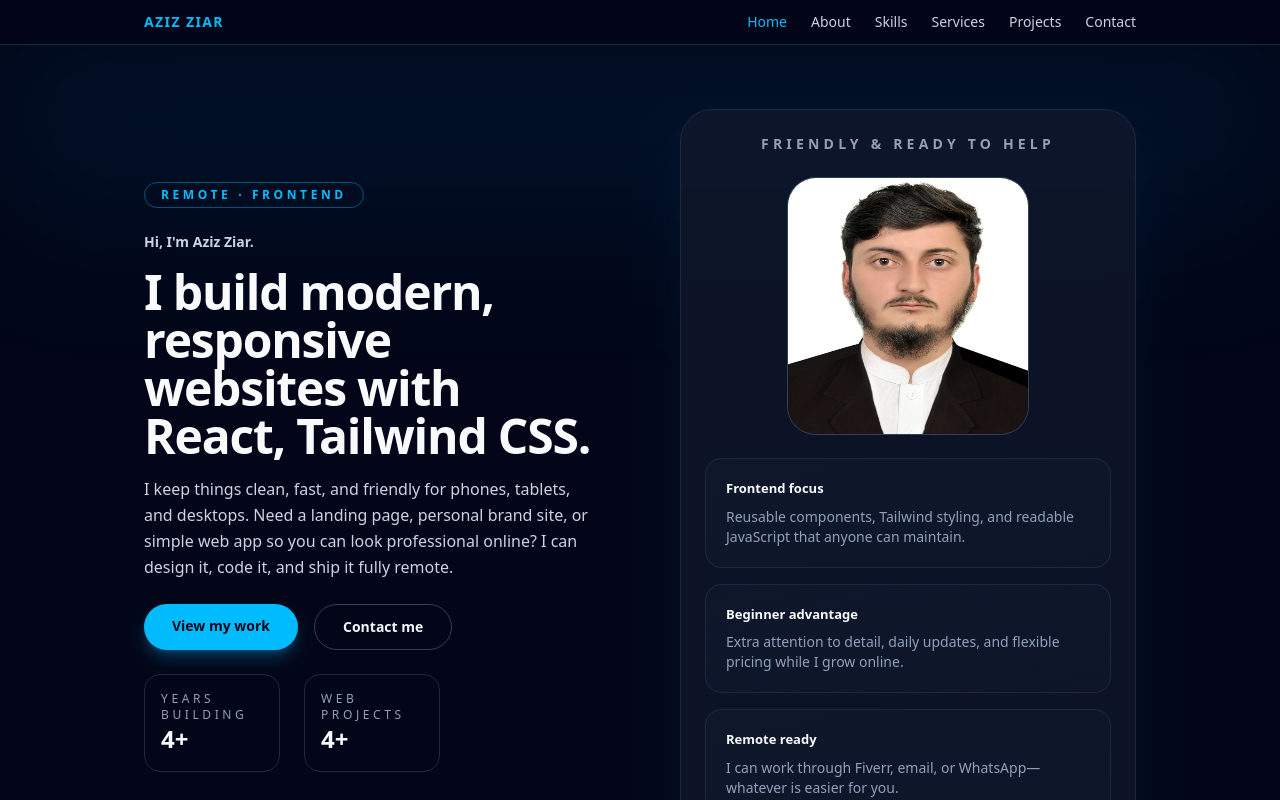
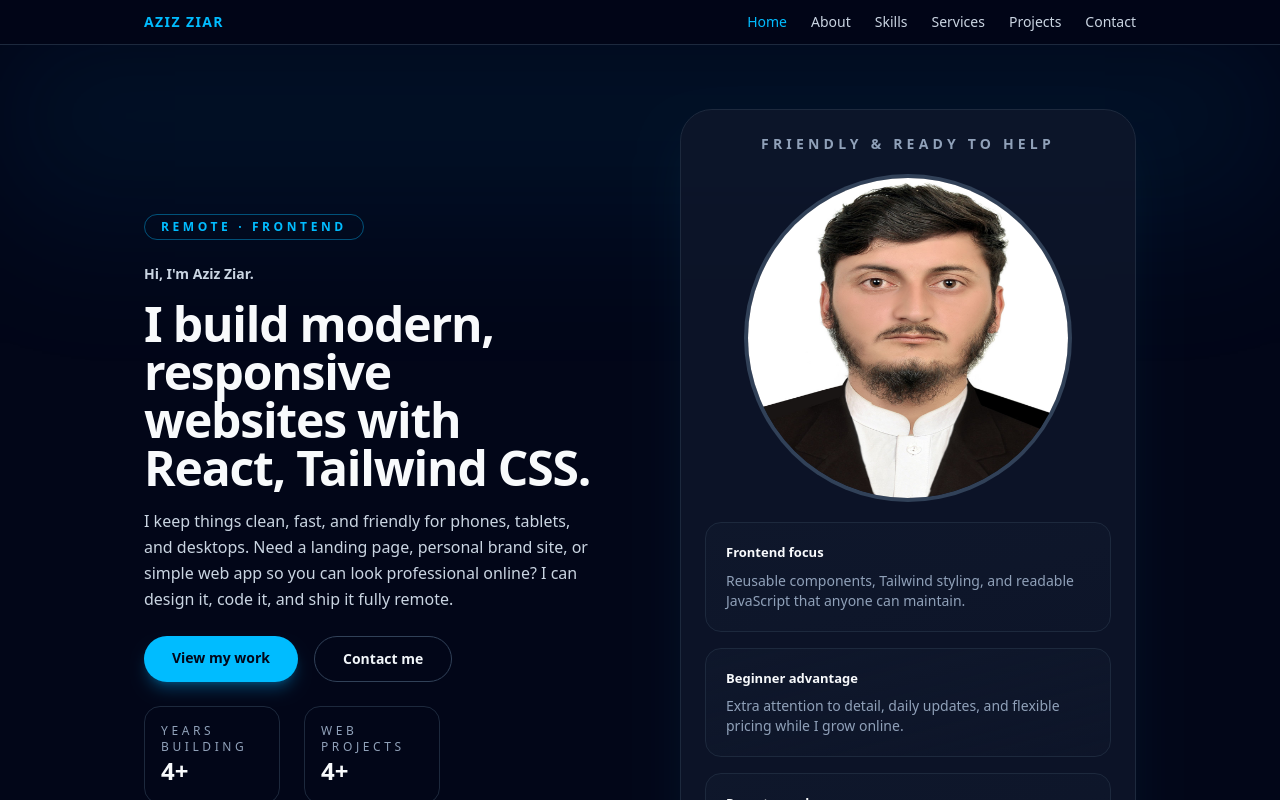
Before and after one commit to AzizRahmanZiar/portfolio-, a React (Vite) app: page / in a window 1280 px wide. Shown: the top 800 px of the page. Built offline with nearby package versions, Linux system fonts and the light colour scheme.

Commit message:
profile size changed

```diff
--- a/package.json
+++ b/package.json
@@ -10,6 +10,7 @@
     "preview": "vite preview"
   },
   "dependencies": {
+    "framer-motion": "^12.23.26",
     "react": "^19.2.0",
     "react-dom": "^19.2.0",
     "react-icons": "^5.5.0",
--- a/src/pages/Home.jsx
+++ b/src/pages/Home.jsx
@@ -70,7 +70,7 @@ function Home() {
               <img
                 src={profilePhoto}
                 alt='Aziz Ziar'
-                className='h-64 w-60 rounded-[28px] ring-1 ring-slate-700'
+                className='h-80 w-80 rounded-full ring-4 ring-slate-700'
               />
             </div>
             <div className='mt-6 space-y-4'>
```
Also changed, not shown: 1 other file (tests, documents, lock files or other folders).
